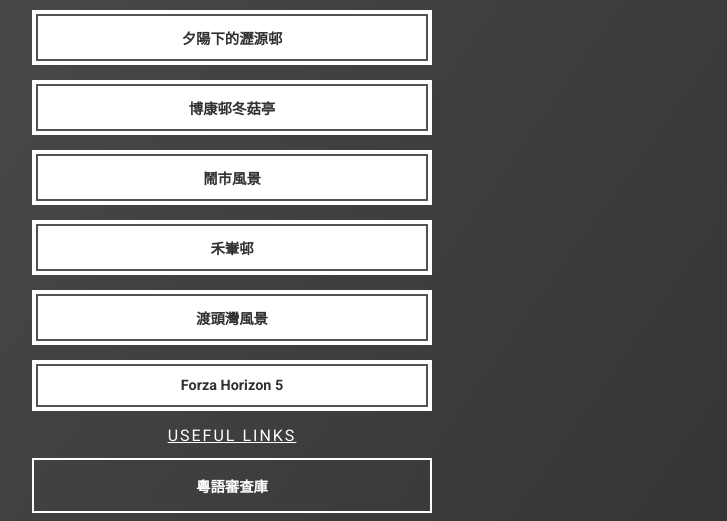
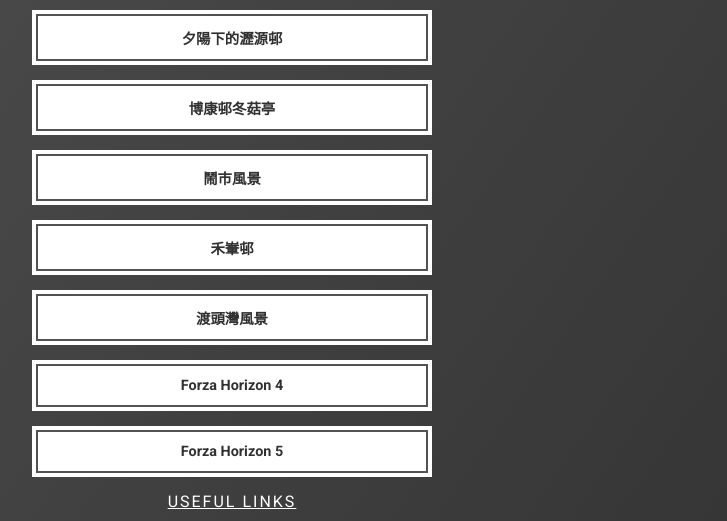
Before and after one commit to matthewhwz/hani, a plain HTML site: page index.html in a window 1280 px wide. Shown: the part 270-791 px from the top of the page, without its empty margins (408-1135 px from the left). Drawn offline with Linux system fonts and the light colour scheme; a web font is replaced by a local one.

Commit message:
Add files via upload

```diff
--- a/index.html
+++ b/index.html
@@ -25,6 +25,7 @@
         <a class="gallery" href="https://adobe.ly/3H6fmfb" target="_blank">鬧市風景</a>
         <a class="gallery" href="https://adobe.ly/33WxolZ" target="_blank">禾輋邨</a>
         <a class="gallery" href="https://adobe.ly/3qttoRI" target="_blank">渡頭灣風景</a>
+        <a class="gallery" href="https://adobe.ly/3Fpbvtu" target="_blank">Forza Horizon 4</a>
         <a class="gallery" href="https://adobe.ly/3erDL2t" target="_blank">Forza Horizon 5</a>
 
         <h2>Useful links</h2>
```
